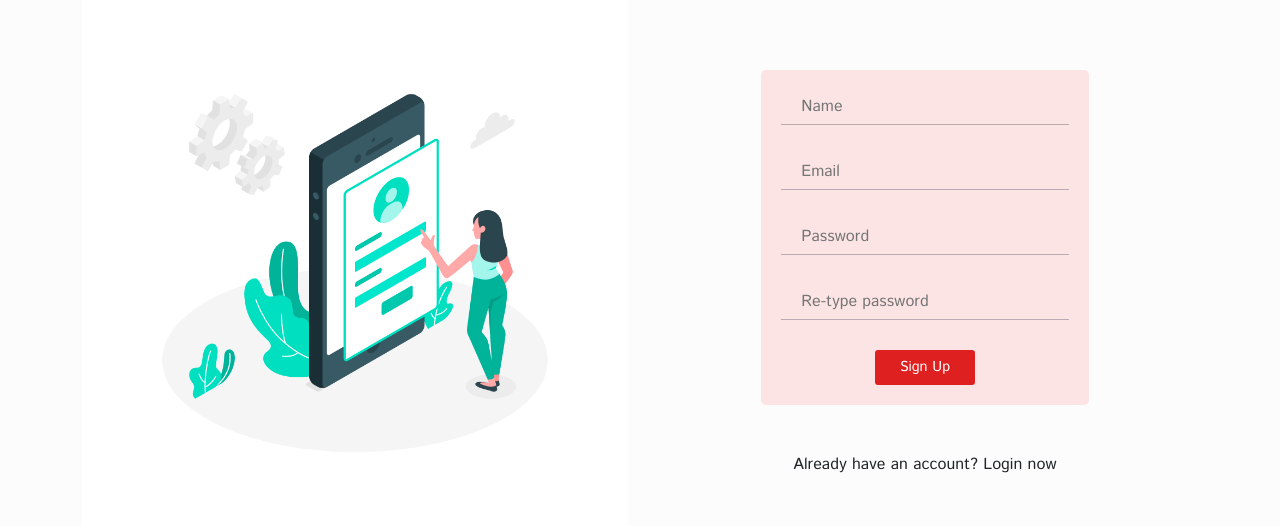
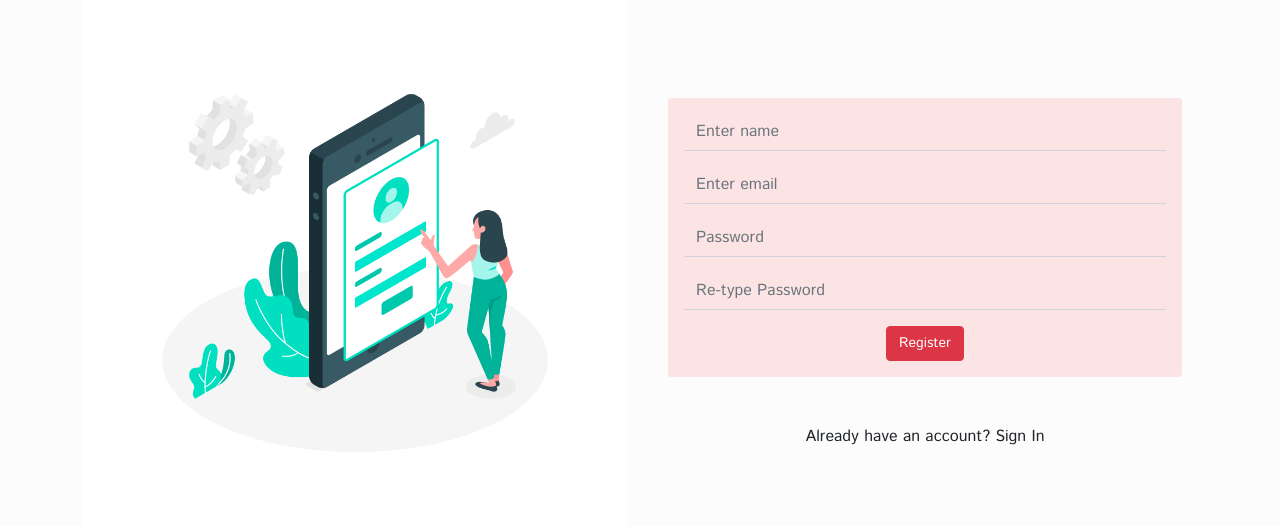
Before and after one commit to Nahid51/food_fiesta, a React (Create React App) app: page /register in a window 1280 px wide. Shown: the part 368-894 px from the top of the page. Built offline with nearby package versions, Linux system fonts and the light colour scheme; a web font is replaced by a local one.

Commit message:
added user password login system

```diff
--- a/package.json
+++ b/package.json
@@ -7,15 +7,18 @@
     "@testing-library/jest-dom": "^5.16.4",
     "@testing-library/react": "^13.3.0",
     "@testing-library/user-event": "^13.5.0",
+    "axios": "^0.27.2",
     "bootstrap": "^5.1.3",
     "react": "^18.2.0",
     "react-bootstrap": "^2.4.0",
     "react-dom": "^18.2.0",
+    "react-file-base64": "^1.0.3",
     "react-paginate": "^8.1.3",
     "react-redux": "^8.0.2",
     "react-router-dom": "^6.3.0",
     "react-scripts": "5.0.1",
     "react-slick": "^0.29.0",
+    "react-toastify": "^9.0.8",
     "remixicon": "^2.5.0",
     "slick-carousel": "^1.8.1",
     "web-vitals": "^2.1.4"
--- a/src/App.js
+++ b/src/App.js
@@ -1,9 +1,12 @@
 import Layout from "./components/Layout/Layout";
+import { ToastContainer } from 'react-toastify';
+import 'react-toastify/dist/ReactToastify.css';
 
 function App() {
 
   return (
     <div>
+      <ToastContainer />
       <Layout />
     </div>
   );
--- a/src/pages/Login.jsx
+++ b/src/pages/Login.jsx
@@ -1,12 +1,51 @@
-import React from 'react';
+import React, { useState, useEffect } from 'react';
 import Helmet from '../components/Helmet/Helmet';
 import CommonSection from '../components/UI/commonSection/CommonSection';
-import { Container, Row, Col } from 'react-bootstrap';
-import { NavLink } from 'react-router-dom';
-import login from '../assets/images/login.jpg';
-import '../styles/login.css';
+import { Container, Row, Col, Button, Form } from 'react-bootstrap';
+import { Link, useNavigate } from 'react-router-dom';
+import loginPhoto from '../assets/images/login.jpg';
+import { useDispatch, useSelector } from "react-redux";
+import { toast } from "react-toastify";
+import { login } from '../store/authentication/userSlice';
+
+const initialState = {
+    email: "",
+    password: ""
+}
 
 const Login = () => {
+    const [formValue, setFormValue] = useState(initialState);
+    const { loading, error } = useSelector((state) => ({ ...state.auth }));
+    const { email, password } = formValue;
+    const dispatch = useDispatch();
+    const navigate = useNavigate();
+
+    useEffect(() => {
+        error && toast.error(error);
+    }, [error]);
+
+    const handleSubmit = (e) => {
+        e.preventDefault();
+        if (email && password) {
+            dispatch(login({ formValue, navigate, toast }));
+        }
+    };
+    const onInputChange = (e) => {
+        let { name, value } = e.target;
+        setFormValue({ ...formValue, [name]: value });
+    };
+
+    // const googleSuccess = (resp) => {
+    //   const email = resp?.profileObj?.email;
+    //   const name = resp?.profileObj?.name;
+    //   const token = resp?.tokenId;
+    //   const googleId = resp?.googleId;
+    //   const result = { email, name, token, googleId };
+    //   dispatch(googleSignIn({ result, navigate, toast }));
+    // };
+    // const googleFailure = (error) => {
+    //   toast.error(error);
+    // };
 
     return (
         <Helmet title="Login">
@@ -15,35 +54,54 @@ const Login = () => {
                 <Container>
                     <Row>
                         <Col lg="6" md="6" sm="12" className='text-center my-auto'>
-                            <form className="form mb-5">
-                                <div className="form_group">
-                                    <input type="email" placeholder='Email' required />
-                                </div>
+                            <Form onSubmit={handleSubmit} className="mb-5 mx-3 p-3 rounded-1" style={{ background: "#FDE4E4" }}>
+                                <Form.Group className="mb-3" controlId="formBasicEmail">
+                                    <Form.Control
+                                        className='border-top-0 border-start-0 border-end-0 rounded-0 bg-transparent'
+                                        type="email"
+                                        value={email}
+                                        name="email"
+                                        onChange={onInputChange}
+                                        placeholder="Enter email"
+                                        required
+                                    />
+                                </Form.Group>
 
-                                <div className="form_group">
-                                    <input type="password" placeholder='Password' required />
-                                </div>
-                                <button type='submit' className="addToCart_btn">Login</button>
-                            </form>
+                                <Form.Group className="mb-3" controlId="formBasicPassword">
+                                    <Form.Control
+                                        className='border-top-0 border-start-0 border-end-0 rounded-0 bg-transparent'
+                                        type="password"
+                                        value={password}
+                                        name="password"
+                                        onChange={onInputChange}
+                                        placeholder="Password"
+                                        required
+                                    />
+                                </Form.Group>
 
-                            <NavLink to="/register" style={{ color: "#212245" }}>Don't have an account? Create an account</NavLink>
+                                <Button style={{ fontSize: 14 }} variant="danger" type="submit">
+                                    Login
+                                </Button>
+                            </Form>
+
+                            <Link to="/register">Don't have an account? Sign Up</Link>
 
                             <div className='mt-5 mb-2' style={{ color: "#212245" }}>
                                 or Login with
                             </div>
 
                             <div className='d-flex align-items-center justify-content-center gap-3'>
-                                <button className='google_icon'>
+                                <Button variant="danger">
                                     <i className="ri-google-fill"></i>
-                                </button>
-                                <button className='facebook_icon'>
+                                </Button>
+                                <Button className='facebook_icon'>
                                     <i className="ri-facebook-fill"></i>
-                                </button>
+                                </Button>
                             </div>
                         </Col>
 
                         <Col lg="6" md="6" sm="12">
-                            <img src={login} alt="login_photo" className='w-100' />
+                            <img src={loginPhoto} alt="login_photo" className='w-100' />
                         </Col>
                     </Row>
                 </Container>
--- a/src/pages/Register.jsx
+++ b/src/pages/Register.jsx
@@ -1,7 +1,7 @@
 import React from 'react';
 import Helmet from '../components/Helmet/Helmet';
 import CommonSection from '../components/UI/commonSection/CommonSection';
-import { Container, Row, Col } from 'react-bootstrap';
+import { Container, Row, Col, Button, Form } from 'react-bootstrap';
 import { Link } from 'react-router-dom';
 import register from '../assets/images/register.jpg';
 
@@ -17,42 +17,52 @@ const Register = () => {
                         </Col>
 
                         <Col lg="6" md="6" sm="12" className='text-center my-auto'>
-                            <form className="form mb-5">
-                                <div className="form_group">
-                                    <input
+                            <Form className="mb-5 mx-3 p-3 rounded-1" style={{ background: "#FDE4E4" }}>
+                                <Form.Group className="mb-3" controlId="formBasicName">
+                                    <Form.Control
+                                        className='border-top-0 border-start-0 border-end-0 rounded-0 bg-transparent'
                                         type="text"
-                                        placeholder='Name'
+                                        name="name"
+                                        placeholder="Enter name"
                                         required
                                     />
-                                </div>
+                                </Form.Group>
 
-                                <div className="form_group">
-                                    <input
+                                <Form.Group className="mb-3" controlId="formBasicEmail">
+                                    <Form.Control
+                                        className='border-top-0 border-start-0 border-end-0 rounded-0 bg-transparent'
                                         type="email"
-                                        placeholder='Email'
+                                        name="email"
+                                        placeholder="Enter email"
                                         required
                                     />
-                                </div>
+                                </Form.Group>
 
-                                <div className="form_group">
-                                    <input
+                                <Form.Group className="mb-3" controlId="formBasicPassword">
+                                    <Form.Control
+                                        className='border-top-0 border-start-0 border-end-0 rounded-0 bg-transparent'
                                         type="password"
-                                        placeholder='Password'
+                                        name="password"
+                                        placeholder="Password"
                                         required
                                     />
-                                </div>
+                                </Form.Group>
 
-                                <div className="form_group">
-                                    <input
+                                <Form.Group className="mb-3" controlId="formBasicPassword">
+                                    <Form.Control
+                                        className='border-top-0 border-start-0 border-end-0 rounded-0 bg-transparent'
                                         type="password"
-                                        placeholder='Re-type password'
+                                        name="confirmPassword"
+                                        placeholder="Re-type Password"
                                         required
                                     />
-                                </div>
+                                </Form.Group>
 
-                                <button type='submit' className="addToCart_btn">Sign Up</button>
-                            </form>
-                            <Link to="/login">Already have an account? Login now</Link>
+                                <Button style={{ fontSize: 14 }} variant="danger" type="submit">
+                                    Register
+                                </Button>
+                            </Form>
+                            <Link to="/login">Already have an account? Sign In</Link>
                         </Col>
 
                     </Row>
--- /dev/null
+++ b/src/store/api.js
@@ -0,0 +1,23 @@
+import axios from "axios";
+
+const API = axios.create({ baseURL: "http://localhost:5000" });
+
+API.interceptors.request.use((req) => {
+    if (localStorage.getItem("profile")) {
+        req.headers.Authorization = `Bearer ${JSON.parse(localStorage.getItem("profile")).token
+            }`;
+    }
+    return req;
+});
+
+export const signIn = (formData) => API.post("/users/signin", formData);
+export const signUp = (formData) => API.post("/users/signup", formData);
+export const googleSignIn = (result) => API.post("/users/googleSignIn", result);
+
+export const createTour = (tourData) => API.post("/tour", tourData);
+export const getTours = () => API.get("/tour");
+export const getTour = (id) => API.get(`/tour/${id}`);
+export const deleteTour = (id) => API.delete(`/tour/${id}`);
+export const updateTour = (updatedTourData, id) =>
+    API.patch(`/tour/${id}`, updatedTourData);
+export const getToursByUser = (userId) => API.get(`/tour/userTours/${userId}`);
--- /dev/null
+++ b/src/store/authentication/userSlice.js
@@ -0,0 +1,101 @@
+import { createSlice, createAsyncThunk } from "@reduxjs/toolkit";
+import * as api from "../api";
+
+export const login = createAsyncThunk("auth/login",
+    async ({ formValue, navigate, toast }, { rejectWithValue }) => {
+        try {
+            const response = await api.signIn(formValue);
+            toast.success("Login Successfully!");
+            navigate("/");
+            return response.data;
+        } catch (error) {
+            return rejectWithValue(error.response.data);
+        }
+    }
+);
+
+export const register = createAsyncThunk("auth/register",
+    async ({ formValue, navigate, toast }, { rejectWithValue }) => {
+        try {
+            const response = await api.signUp(formValue);
+            toast.success("Register Successfully!");
+            navigate("/");
+            return response.data;
+        } catch (error) {
+            return rejectWithValue(error.response.data);
+        }
+    }
+);
+
+export const googleSignIn = createAsyncThunk("auth/googleSignIn",
+    async ({ result, navigate, toast }, { rejectWithValue }) => {
+        try {
+            const response = await api.googleSignIn(result);
+            toast.success("Google Sign-in Successfully!");
+            navigate("/");
+            return response.data;
+        } catch (error) {
+            return rejectWithValue(error.response.data);
+        }
+    }
+);
+
+const authSlice = createSlice({
+    name: "auth",
+    initialState: {
+        user: null,
+        error: "",
+        loading: false,
+    },
+    reducers: {
+        setUser: (state, action) => {
+            state.user = action.payload;
+        },
+        setLogout: (state, action) => {
+            localStorage.clear();
+            state.user = null;
+        },
+    },
+    extraReducers: {
+        [login.pending]: (state, action) => {
+            state.loading = true;
+        },
+        [login.fulfilled]: (state, action) => {
+            state.loading = false;
+            localStorage.setItem("profile", JSON.stringify({ ...action.payload }));
+            state.user = action.payload;
+        },
+        [login.rejected]: (state, action) => {
+            state.loading = false;
+            state.error = action.payload.message;
+        },
+        [register.pending]: (state, action) => {
+            state.loading = true;
+        },
+        [register.fulfilled]: (state, action) => {
+            state.loading = false;
+            localStorage.setItem("profile", JSON.stringify({ ...action.payload }));
+            state.user = action.payload;
+        },
+        [register.rejected]: (state, action) => {
+            state.loading = false;
+            state.error = action.payload.message;
+        },
+        [googleSignIn.pending]: (state, action) => {
+            state.loading = true;
+        },
+        [googleSignIn.fulfilled]: (state, action) => {
+            state.loading = false;
+            localStorage.setItem("profile", JSON.stringify({ ...action.payload }));
+            state.user = action.payload;
+        },
+        [googleSignIn.rejected]: (state, action) => {
+            state.loading = false;
+            state.error = action.payload.message;
+        },
+    },
+});
+
+export const { setUser, setLogout } = authSlice.actions;
+
+export default authSlice;
--- a/src/store/store.js
+++ b/src/store/store.js
@@ -1,11 +1,13 @@
 import { configureStore } from "@reduxjs/toolkit";
 import cartSlice from "./shopping-cart/cartSlice";
 import cartUiSlice from "./shopping-cart/cartUiSlice";
+import authSlice from "./authentication/userSlice";
 
 const store = configureStore({
     reducer: {
         cart: cartSlice.reducer,
         cartUi: cartUiSlice.reducer,
+        auth: authSlice.reducer,
     }
 })
 
```
Also changed, not shown: src/styles/login.css (deleted, +0 -15 lines), 1 other file (tests, documents, lock files or other folders).
